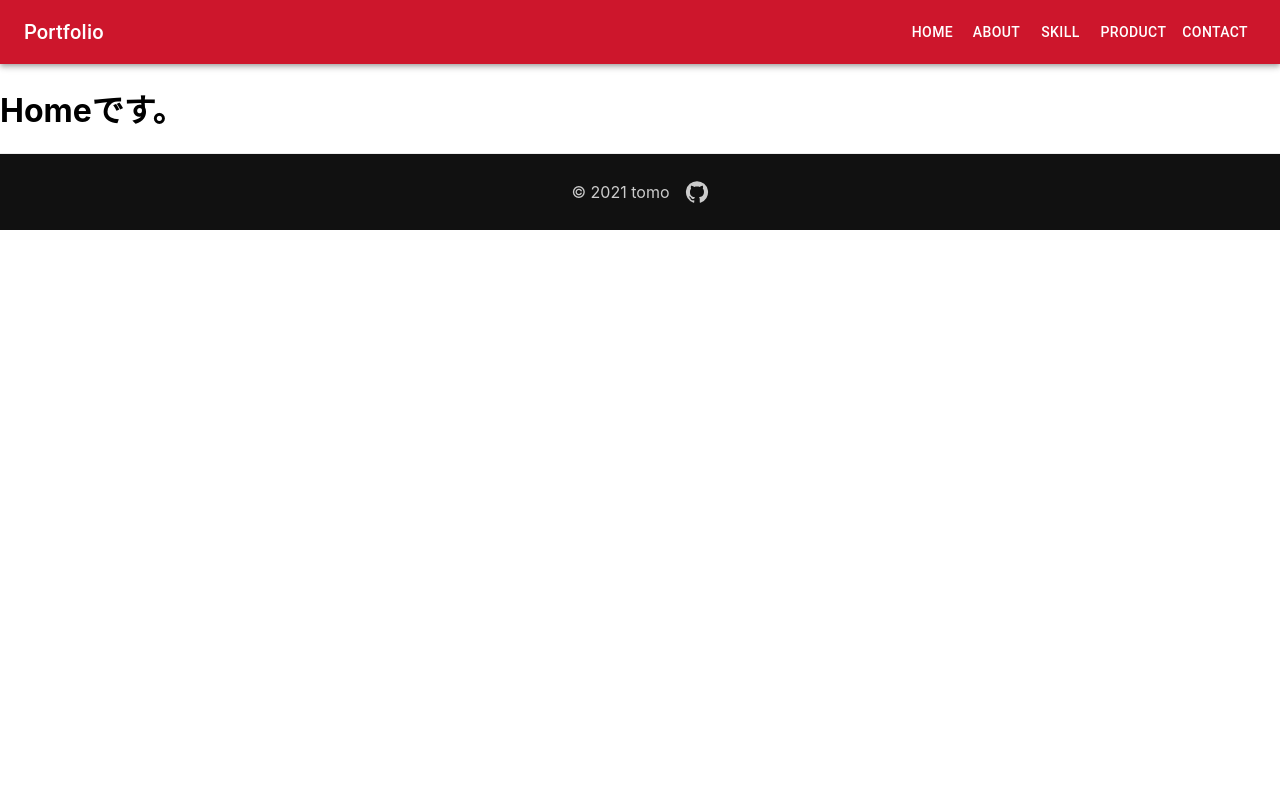
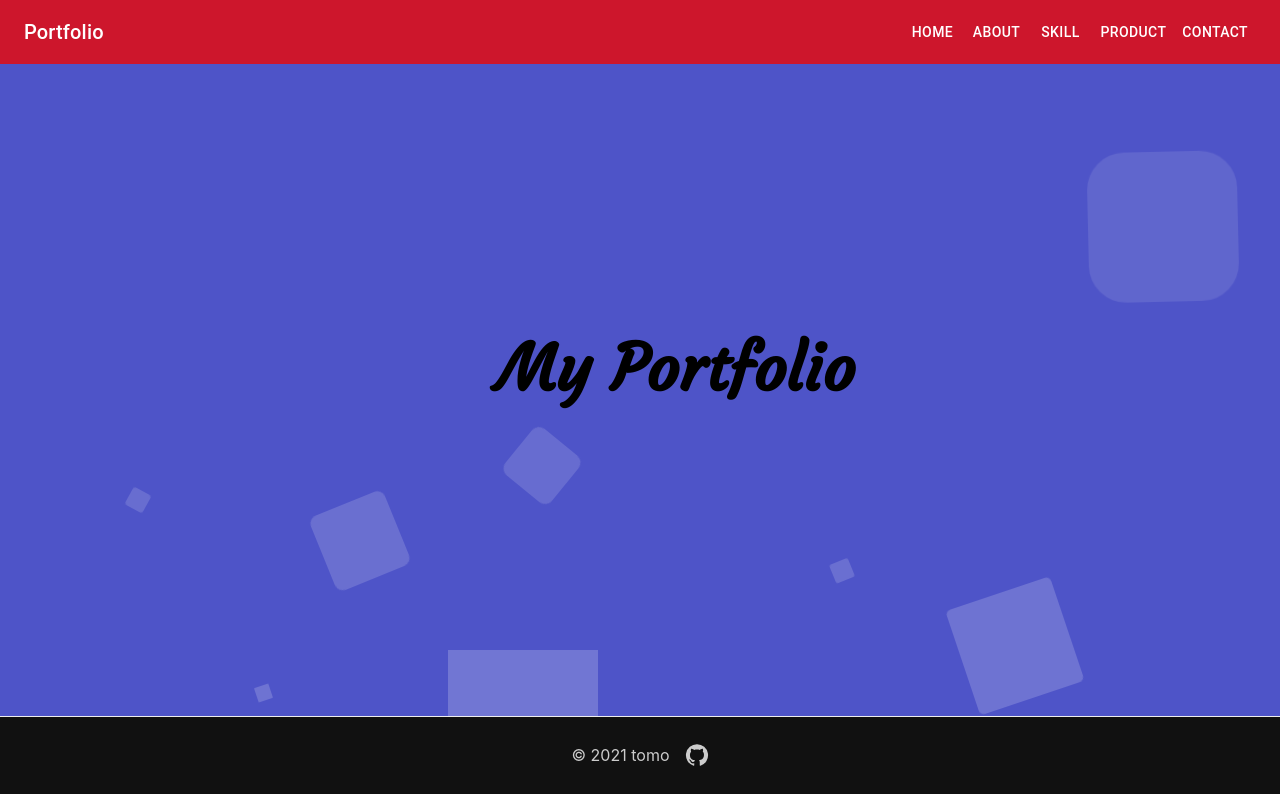
Before and after one commit to tomo1818/portfolio, a Next.js app: page / in a window 1280 px wide. Built offline with nearby package versions, Linux system fonts and the light colour scheme.

Commit message:
home ページ完成

```diff
--- a/package.json
+++ b/package.json
@@ -38,6 +38,7 @@
     "yup": "^0.32.11"
   },
   "devDependencies": {
+    "@types/jquery": "^3.5.13",
     "@types/node": "17.0.17",
     "@types/nodemailer": "^6.4.4",
     "@types/react": "17.0.39",
--- a/src/pages/index.tsx
+++ b/src/pages/index.tsx
@@ -1,7 +1,23 @@
+import styles from '../styles/Home.module.scss';
+
 export default function Home() {
   return (
-    <div>
-      <h1>Homeです。</h1>
-    </div>
+    <>
+      <div id='home' className={styles.area}>
+        <h1 className={styles.l_home__title}>My Portfolio</h1>
+        <ul className={styles.circles}>
+          <li></li>
+          <li></li>
+          <li></li>
+          <li></li>
+          <li></li>
+          <li></li>
+          <li></li>
+          <li></li>
+          <li></li>
+          <li></li>
+        </ul>
+      </div>
+    </>
   );
 }
--- a/src/pages/skill.tsx
+++ b/src/pages/skill.tsx
@@ -4,8 +4,9 @@ import styles from '../styles/Skill.module.scss';
 import Card from '../components/skill/Card';
 import * as React from 'react';
 import Grid from '@mui/material/Grid';
+import { SkillInfo } from '../types/skill';
 
-const skills = [
+const skills: SkillInfo[] = [
   {
     rate: 3,
     title: 'TypeScript',
@@ -61,7 +62,7 @@ export default function Skill() {
       <PageTitle title='Skill' />
       <Grid container spacing={2} className={styles.l_skill}>
         {skills.map((skill) => (
-          <Grid key={skill.title} xs={12} sm={6} lg={4}>
+          <Grid item key={skill.title} xs={12} sm={6} lg={4}>
             <Card
               title={skill.title}
               description={skill.description}
--- a/src/styles/About.module.scss
+++ b/src/styles/About.module.scss
@@ -1,4 +1,10 @@
 .aboutContainer {
+  display: block;
+
   .l_about {
   }
+
+  .l_timeLine {
+    overflow: hidden;
+  }
 }
--- a/src/styles/Home.module.scss
+++ b/src/styles/Home.module.scss
@@ -108,6 +108,145 @@
   margin-left: 0.5rem;
 }
 
+@import url('https://fonts.googleapis.com/css2?family=Courgette&display=swap');
+
+.l_home {
+  &__title {
+    font-family: 'Courgette', cursive;
+    font-size: 64px;
+    position: absolute;
+    top: 40%;
+    left: 50%;
+    transform: translate(-40%, -50%);
+    -webkit-transform: translate(-40%, -50%);
+    -ms-transform: translate(-40%, -50%);
+  }
+}
+
+.area{
+    background: #4e54c8;
+    width: 100%;
+    height: 81.5vh;
+    position: relative
+}
+
+.circles{
+  position: absolute;
+  top: 0;
+  left: 0;
+  width: 100%;
+  height: 81.5vh;
+  overflow: hidden;
+  margin-block-start: 0;
+  padding-inline-start: 0;
+  margin-block-end: 0;
+}
+
+.circles li{
+    position: absolute;
+    display: block;
+    list-style: none;
+    width: 20px;
+    height: 20px;
+    background: rgba(255, 255, 255, 0.2);
+    animation: animate 25s linear infinite;
+    bottom: -84px;
+}
+
+.circles li:nth-child(1){
+    left: 25%;
+    width: 80px;
+    height: 80px;
+    animation-delay: 0s;
+}
+
+
+.circles li:nth-child(2){
+    left: 10%;
+    width: 20px;
+    height: 20px;
+    animation-delay: 2s;
+    animation-duration: 12s;
+}
+
+.circles li:nth-child(3){
+    left: 70%;
+    width: 20px;
+    height: 20px;
+    animation-delay: 4s;
+}
+
+.circles li:nth-child(4){
+    left: 40%;
+    width: 60px;
+    height: 60px;
+    animation-delay: 0s;
+    animation-duration: 18s;
+}
+
+.circles li:nth-child(5){
+    left: 65%;
+    width: 20px;
+    height: 20px;
+    animation-delay: 0s;
+}
+
+.circles li:nth-child(6){
+    left: 75%;
+    width: 110px;
+    height: 110px;
+    animation-delay: 3s;
+}
+
+.circles li:nth-child(7){
+    left: 35%;
+    width: 150px;
+    height: 150px;
+    animation-delay: 7s;
+}
+
+.circles li:nth-child(8){
+    left: 50%;
+    width: 25px;
+    height: 25px;
+    animation-delay: 15s;
+    animation-duration: 45s;
+}
+
+.circles li:nth-child(9){
+    left: 20%;
+    width: 15px;
+    height: 15px;
+    animation-delay: 2s;
+    animation-duration: 35s;
+}
+
+.circles li:nth-child(10){
+    left: 85%;
+    width: 150px;
+    height: 150px;
+    animation-delay: 0s;
+    animation-duration: 11s;
+}
+
+
+
+@keyframes animate {
+
+    0%{
+        transform: translateY(0) rotate(0deg);
+        opacity: 1;
+        border-radius: 0;
+    }
+
+    100%{
+        transform: translateY(-1000px) rotate(720deg);
+        opacity: 0;
+        border-radius: 50%;
+    }
+
+}
+
 @media (max-width: 600px) {
   .grid {
     width: 100%;
--- /dev/null
+++ b/src/types/skill.ts
@@ -0,0 +1,5 @@
+export type SkillInfo = {
+  rate: number;
+  title: string;
+  description: string;
+}
```
Also changed, not shown: src/pages/about.tsx (+15 -52 lines), src/types/intern.ts (added, +9 -0 lines), 1 other file (tests, documents, lock files or other folders).
